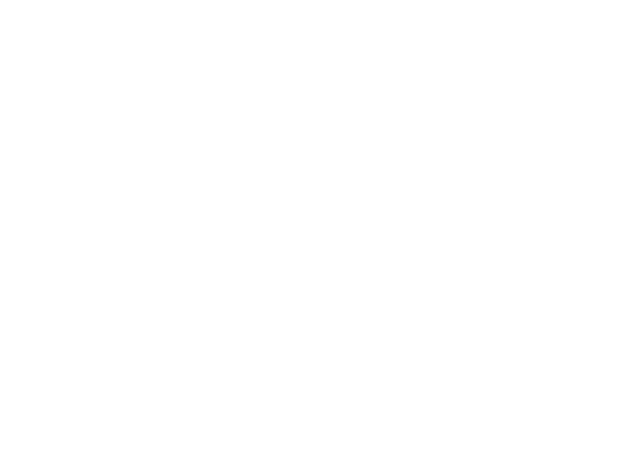
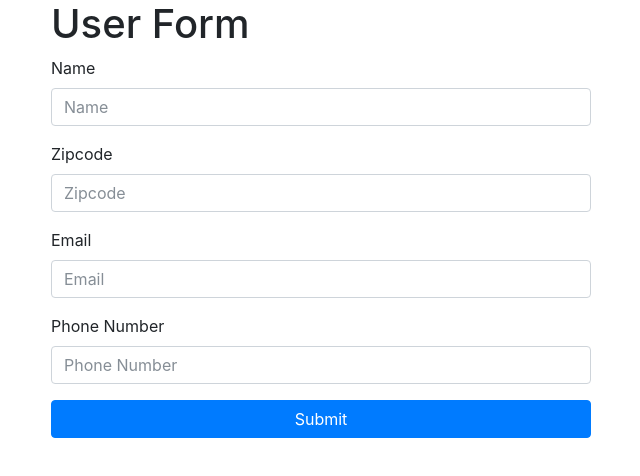
Before and after one commit to AJIT-SINGH-RAWAT/Form-validation, a plain HTML site: page index.html in a window 1280 px wide. Shown: the whole page, without its empty margins (319-959 px from the left). Drawn offline with nearby package versions, Linux system fonts and the light colour scheme.

Commit message:
Update index.html

```diff
--- a/index.html
+++ b/index.html
@@ -10,3 +10,51 @@
     <!-- Bootstrap CSS -->
     <link rel="stylesheet" href="https://maxcdn.bootstrapcdn.com/bootstrap/4.0.0-beta.2/css/bootstrap.min.css" integrity="sha384-PsH8R72JQ3SOdhVi3uxftmaW6Vc51MKb0q5P2rRUpPvrszuE4W1povHYgTpBfshb" crossorigin="anonymous">
   </head>
+  <body>
+    <div class="container">
+      <div class="row">
+        <div class="col-md-6 mx-auto">
+          <h1>User Form</h1>
+          <form>
+            <div class="form-group">
+              <label>Name</label>
+              <input type="text" class="form-control" id="name" placeholder="Name">
+              <div class="invalid-feedback">
+                Name must be between 2 and 10 characters
+              </div>
+            </div>
+            <div class="form-group">
+              <label>Zipcode</label>
+              <input type="text" class="form-control" id="zip" placeholder="Zipcode">
+              <div class="invalid-feedback">
+                Enter a valid zipcode
+              </div>
+            </div>
+            <div class="form-group">
+              <label>Email</label>
+              <input type="text" class="form-control" id="email" placeholder="Email">
+              <div class="invalid-feedback">
+                Enter a valid email
+              </div>
+            </div>
+            <div class="form-group">
+              <label>Phone Number</label>
+              <input type="text" class="form-control" id="phone" placeholder="Phone Number">
+              <div class="invalid-feedback">
+               Enter a valid phone
+              </div>
+            </div>
+            <input type="submit" value="Submit" class="btn btn-primary btn-block">
+          </form>
+        </div>
+      </div>
+    </div>
+
+    <!-- Optional JavaScript -->
+    <!-- jQuery first, then Popper.js, then Bootstrap JS -->
+    <script src="https://code.jquery.com/jquery-3.2.1.slim.min.js" integrity="sha384-KJ3o2DKtIkvYIK3UENzmM7KCkRr/rE9/Qpg6aAZGJwFDMVNA/GpGFF93hXpG5KkN" crossorigin="anonymous"></script>
+    <script src="https://cdnjs.cloudflare.com/ajax/libs/popper.js/1.12.3/umd/popper.min.js" integrity="sha384-vFJXuSJphROIrBnz7yo7oB41mKfc8JzQZiCq4NCceLEaO4IHwicKwpJf9c9IpFgh" crossorigin="anonymous"></script>
+    <script src="https://maxcdn.bootstrapcdn.com/bootstrap/4.0.0-beta.2/js/bootstrap.min.js" integrity="sha384-alpBpkh1PFOepccYVYDB4do5UnbKysX5WZXm3XxPqe5iKTfUKjNkCk9SaVuEZflJ" crossorigin="anonymous"></script>
+    <script src="app.js"></script>
+  </body>
+</html>
```
